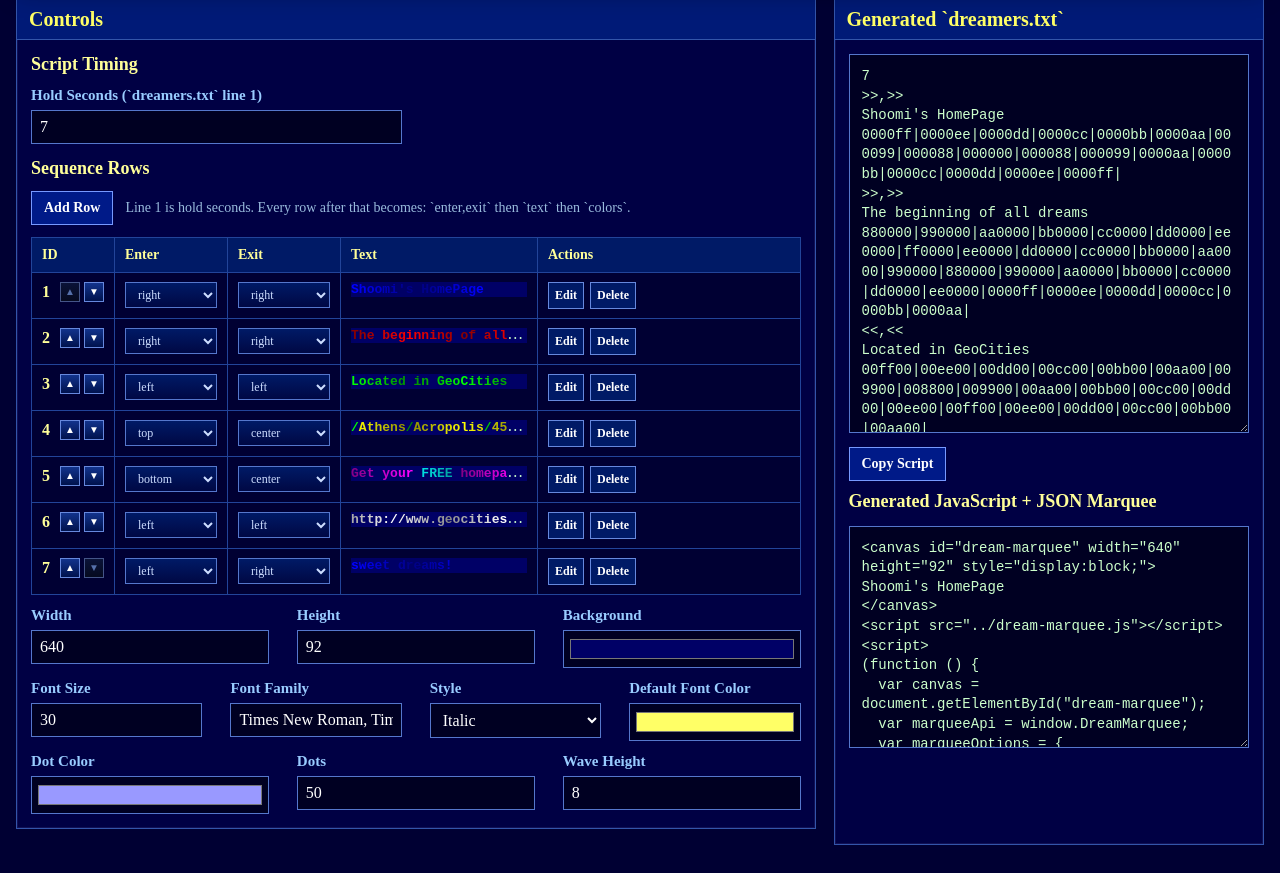
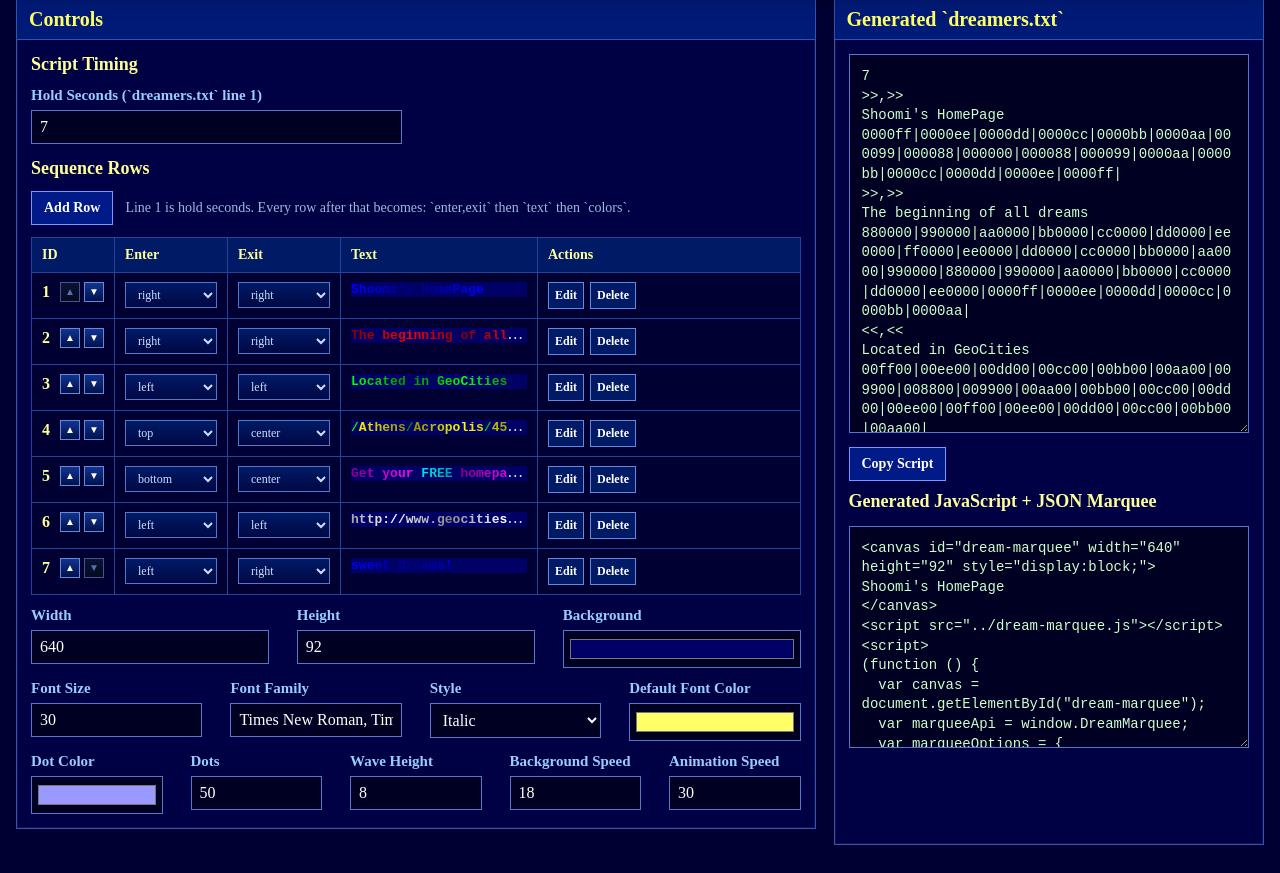
Before and after one commit to lewismoten/Athens-Acropolis-4507, a PHP site: page /marquee/index.html in a window 1280 px wide. Shown: the part 245-1118 px from the top of the page. Run offline with PHP 8.4, Linux system fonts and the light colour scheme.

Commit message:
add background & animation speed

```diff
--- a/marquee/index.css
+++ b/marquee/index.css
@@ -109,6 +109,10 @@ A {
 
 .field-row-4 {
   grid-template-columns: repeat(4, 1fr);
+}
+
+.field-row-5 {
+  grid-template-columns: repeat(5, 1fr);
 }
 
 .field-label {
--- a/marquee/index.html
+++ b/marquee/index.html
@@ -99,7 +99,7 @@
           </LABEL>
         </DIV>
 
-        <DIV CLASS="field-row field-row-3-equal">
+        <DIV CLASS="field-row field-row-5">
           <LABEL CLASS="field">
             <SPAN CLASS="field-label">Dot Color</SPAN>
             <INPUT ID="marquee-dot-color" CLASS="field-input field-color" TYPE="color" VALUE="#9999ff">
@@ -113,6 +113,16 @@
           <LABEL CLASS="field">
             <SPAN CLASS="field-label">Wave Height</SPAN>
             <INPUT ID="marquee-wave-height" CLASS="field-input" TYPE="number" MIN="0" MAX="24" VALUE="8">
+          </LABEL>
+
+          <LABEL CLASS="field">
+            <SPAN CLASS="field-label">Background Speed</SPAN>
+            <INPUT ID="marquee-background-speed" CLASS="field-input" TYPE="number" MIN="0" MAX="300" STEP="1" VALUE="18">
+          </LABEL>
+
+          <LABEL CLASS="field">
+            <SPAN CLASS="field-label">Animation Speed</SPAN>
+            <INPUT ID="marquee-animation-speed" CLASS="field-input" TYPE="number" MIN="1" MAX="120" STEP="1" VALUE="30">
           </LABEL>
         </DIV>
       </FORM>
--- a/marquee/index.js
+++ b/marquee/index.js
@@ -31,6 +31,8 @@
     height: document.getElementById("marquee-height"),
     waveHeight: document.getElementById("marquee-wave-height"),
     dotCount: document.getElementById("marquee-dot-count"),
+    backgroundSpeed: document.getElementById("marquee-background-speed"),
+    animationSpeed: document.getElementById("marquee-animation-speed"),
     background: document.getElementById("marquee-background"),
     defaultColor: document.getElementById("marquee-default-color"),
     dotColor: document.getElementById("marquee-dot-color"),
@@ -52,6 +54,7 @@
     dotColor: "#9999ff",
     dotCount: 50,
     waveHeight: 8,
+    dotSpeed: 0.18,
     font: "italic 30px Times New Roman, Times, serif",
     fontHeight: 30,
     fps: 30,
@@ -179,6 +182,8 @@
       fontSize: fontSize,
       waveHeight: marqueeApi.clampNumber(fields.waveHeight.value, 0, 24, 8),
       dotCount: marqueeApi.clampNumber(fields.dotCount.value, 0, 999, 50),
+      backgroundSpeed: marqueeApi.clampNumber(fields.backgroundSpeed.value, 0, 300, 18) / 100,
+      animationSpeed: marqueeApi.clampNumber(fields.animationSpeed.value, 1, 120, 30),
       background: marqueeApi.normalizeColor(fields.background.value, "#000066"),
       defaultColor: defaultColor,
       dotColor: marqueeApi.normalizeColor(fields.dotColor.value, "#9999ff"),
@@ -196,9 +201,11 @@
       backgroundColor: config.background,
       dotColor: config.dotColor,
       dotCount: config.dotCount,
+      dotSpeed: config.backgroundSpeed,
       waveHeight: config.waveHeight,
       font: buildFontDeclaration(config),
       fontHeight: config.fontSize,
+      fps: config.animationSpeed,
       displayFrames: config.holdFrames,
       defaultColors: defaultColors
     };
@@ -242,10 +249,11 @@
       backgroundColor: config.background,
       dotColor: config.dotColor,
       dotCount: config.dotCount,
+      dotSpeed: config.backgroundSpeed,
       waveHeight: config.waveHeight,
       font: buildFontDeclaration(config),
       fontHeight: config.fontSize,
-      fps: 30,
+      fps: config.animationSpeed,
       displayFrames: config.holdFrames,
       defaultColors: defaultColorValues
     };
```
